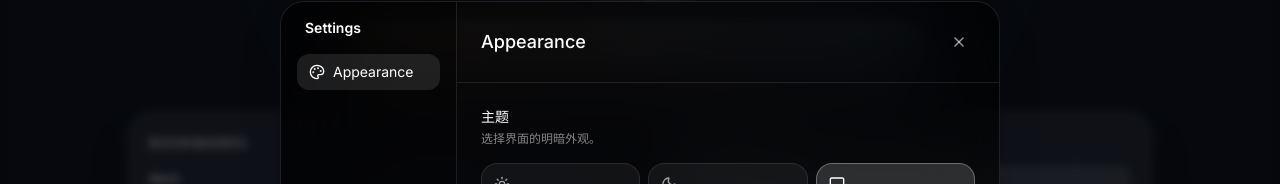
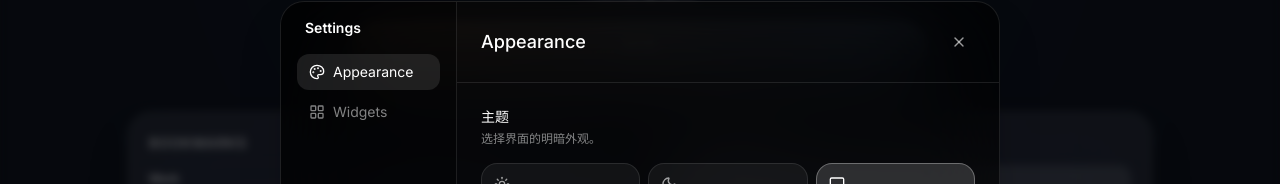
Before and after one commit to Yang-Yiming/tabstart, a React (Vite) app: page / in a window 1280 px wide. Both pictures are taken after a click on the button 1241 px from the left and 39 px from the top of the page. Shown: the part 218-402 px from the top of the page. Built offline with nearby package versions, Linux system fonts and the light colour scheme.

Commit message:
Add widget settings with overdue rollover toggle

```diff
--- /dev/null
+++ b/src/components/SettingField.tsx
@@ -0,0 +1,55 @@
+import type { WidgetSettingField } from '../widgets/types'
+import { Toggle } from './Toggle'
+
+interface SettingFieldProps {
+  field: WidgetSettingField
+  value: unknown
+  onChange: (value: boolean | string | number) => void
+}
+
+const controlClass =
+  'rounded-lg border border-white/10 bg-white/5 px-3 py-1.5 text-sm text-white outline-none transition focus:border-white/25'
+
+export function SettingField({ field, value, onChange }: SettingFieldProps) {
+  return (
+    <div className="flex items-center justify-between gap-6">
+      <div>
+        <h5 className="text-sm font-medium text-white">{field.label}</h5>
+        {field.description && <p className="mt-0.5 text-xs leading-5 text-white/50">{field.description}</p>}
+      </div>
+      {field.type === 'boolean' && <Toggle checked={Boolean(value)} onChange={onChange} />}
+      {field.type === 'select' && (
+        <select
+          value={String(value ?? field.default)}
+          onChange={(event) => onChange(event.target.value)}
+          className={controlClass}
+        >
+          {field.options.map((option) => (
+            <option key={option.value} value={option.value}>
+              {option.label}
+            </option>
+          ))}
+        </select>
+      )}
+      {field.type === 'number' && (
+        <input
+          type="number"
+          value={Number(value ?? field.default)}
+          min={field.min}
+          max={field.max}
+          step={field.step}
+          onChange={(event) => onChange(event.target.valueAsNumber)}
+          className={`${controlClass} w-24 text-right`}
+        />
+      )}
+      {field.type === 'text' && (
+        <input
+          type="text"
+          value={String(value ?? field.default)}
+          onChange={(event) => onChange(event.target.value)}
+          className={`${controlClass} w-48`}
+        />
+      )}
+    </div>
+  )
+}
--- a/src/components/SettingsPanel.tsx
+++ b/src/components/SettingsPanel.tsx
@@ -1,6 +1,10 @@
-import { Monitor, Moon, Palette, Settings, Sun, X } from 'lucide-react'
+import { LayoutGrid, Monitor, Moon, Palette, Settings, Sun, X } from 'lucide-react'
 import { useEffect, useState, type ReactNode } from 'react'
 import type { ThemeMode } from '../config/theme'
+import { widgetGroups } from '../widgets/registry'
+import { useWidgetSettings } from '../widgets/widgetSettings'
+import type { WidgetGroup } from '../widgets/types'
+import { SettingField } from './SettingField'
 
 interface SettingsPanelProps {
   theme: ThemeMode
@@ -8,7 +12,7 @@ interface SettingsPanelProps {
 }
 
 interface Category {
-  id: string
+  id: 'appearance' | 'widgets'
   name: string
   icon: ReactNode
 }
@@ -24,12 +28,18 @@ const themeOptions: Array<{
   { value: 'system', label: '跟随系统', description: '自动匹配系统设置', icon: <Monitor className="h-4 w-4" /> },
 ]
 
+const categories: Category[] = [
+  { id: 'appearance', name: 'Appearance', icon: <Palette className="h-4 w-4" /> },
+  { id: 'widgets', name: 'Widgets', icon: <LayoutGrid className="h-4 w-4" /> },
+]
+
 export function SettingsPanel({ theme, onThemeChange }: SettingsPanelProps) {
   const [open, setOpen] = useState(false)
+  const [active, setActive] = useState<'appearance' | 'widgets'>('appearance')
+  const [activeWidget, setActiveWidget] = useState<string | null>(null)
 
-  const categories: Category[] = [
-    { id: 'appearance', name: 'Appearance', icon: <Palette className="h-4 w-4" /> },
-  ]
+  const widgetList = widgetGroups.filter((group) => group.settings)
+  const activeGroup = widgetList.find((group) => group.id === activeWidget) ?? null
 
   useEffect(() => {
     if (!open) return
@@ -39,6 +49,14 @@ export function SettingsPanel({ theme, onThemeChange }: SettingsPanelProps) {
     window.addEventListener('keydown', onKeyDown)
     return () => window.removeEventListener('keydown', onKeyDown)
   }, [open])
+
+  useEffect(() => {
+    if (active === 'widgets' && !activeGroup && widgetList.length > 0) {
+      setActiveWidget(widgetList[0].id)
+    }
+  }, [active, activeGroup, widgetList])
+
+  const headerTitle = active === 'appearance' ? 'Appearance' : (activeGroup?.name ?? 'Widgets')
 
   return (
     <div className="relative">
@@ -63,21 +81,47 @@ export function SettingsPanel({ theme, onThemeChange }: SettingsPanelProps) {
               <h2 className="mb-4 px-2 text-sm font-semibold text-white">Settings</h2>
               <div className="flex flex-col gap-1">
                 {categories.map((category) => (
+                  <div key={category.id} className="flex flex-col gap-1">
                     <button
-                    key={category.id}
                       type="button"
-                    className="flex items-center gap-2 rounded-xl bg-white/10 px-3 py-2 text-sm text-white"
+                      onClick={() => setActive(category.id)}
+                      className={[
+                        'flex items-center gap-2 rounded-xl px-3 py-2 text-sm transition',
+                        active === category.id
+                          ? 'bg-white/10 text-white'
+                          : 'text-white/50 hover:bg-white/5 hover:text-white/85',
+                      ].join(' ')}
                     >
                       {category.icon}
                       {category.name}
                     </button>
+                    {category.id === 'widgets' && active === 'widgets' && widgetList.length > 0 && (
+                      <div className="ml-4 flex flex-col gap-0.5 border-l border-white/10 pl-2">
+                        {widgetList.map((group) => (
+                          <button
+                            key={group.id}
+                            type="button"
+                            onClick={() => setActiveWidget(group.id)}
+                            className={[
+                              'rounded-lg px-2 py-1.5 text-left text-xs transition',
+                              activeGroup?.id === group.id
+                                ? 'bg-white/10 text-white'
+                                : 'text-white/45 hover:bg-white/5 hover:text-white/80',
+                            ].join(' ')}
+                          >
+                            {group.name}
+                          </button>
+                        ))}
+                      </div>
+                    )}
+                  </div>
                 ))}
               </div>
             </div>
 
             <div className="flex min-h-[360px] flex-1 flex-col">
               <div className="flex items-center justify-between border-b border-white/10 p-6">
-                <h3 className="text-lg font-medium text-white">Appearance</h3>
+                <h3 className="text-lg font-medium text-white">{headerTitle}</h3>
                 <button
                   type="button"
                   onClick={() => setOpen(false)}
@@ -89,6 +133,31 @@ export function SettingsPanel({ theme, onThemeChange }: SettingsPanelProps) {
               </div>
 
               <div className="flex-1 p-6">
+                {active === 'appearance' ? (
+                  <AppearanceSection theme={theme} onThemeChange={onThemeChange} />
+                ) : activeGroup ? (
+                  <WidgetSettingsSection group={activeGroup} />
+                ) : (
+                  <p className="text-sm text-white/50">没有可配置的 widget。</p>
+                )}
+              </div>
+            </div>
+          </div>
+        </div>
+      )}
+    </div>
+  )
+}
+
+function AppearanceSection({
+  theme,
+  onThemeChange,
+}: {
+  theme: ThemeMode
+  onThemeChange: (theme: ThemeMode) => void
+}) {
+  return (
+    <>
       <div>
         <h4 className="text-sm font-medium text-white">主题</h4>
         <p className="mt-1 text-xs text-white/50">选择界面的明暗外观。</p>
@@ -122,11 +191,29 @@ export function SettingsPanel({ theme, onThemeChange }: SettingsPanelProps) {
           )
         })}
       </div>
+    </>
+  )
+}
+
+function WidgetSettingsSection({ group }: { group: WidgetGroup }) {
+  const { settings, setSetting } = useWidgetSettings(group.id)
+  const schema = group.settings
+  if (!schema) return null
+
+  return (
+    <div className="space-y-5">
+      <div>
+        <h4 className="text-sm font-medium text-white">{schema.title}</h4>
+        {schema.description && <p className="mt-1 text-xs text-white/50">{schema.description}</p>}
       </div>
-            </div>
-          </div>
-        </div>
-      )}
+      {schema.fields.map((field) => (
+        <SettingField
+          key={field.key}
+          field={field}
+          value={settings[field.key]}
+          onChange={(value) => setSetting(field.key, value)}
+        />
+      ))}
     </div>
   )
 }
--- a/src/widgets/TodoWidget.tsx
+++ b/src/widgets/TodoWidget.tsx
@@ -2,6 +2,7 @@ import { useMemo, useState } from 'react'
 import { Check, ChevronLeft, ChevronRight, Circle, Plus, Repeat2, Target, Trash2 } from 'lucide-react'
 import { WidgetCard } from '../components/WidgetCard'
 import { formatDateKey } from './activity'
+import { useWidgetSettings } from './widgetSettings'
 import {
   addDays,
   isCompleted,
@@ -31,6 +32,8 @@ function createId() {
 
 export function TodoWidget() {
   const [store, setStore] = useTodoStore()
+  const { settings } = useWidgetSettings('todo')
+  const carryOverOverdue = Boolean(settings.carryOverOverdue)
   const [view, setView] = useState<View>('daily')
   const [adding, setAdding] = useState(false)
   const [draft, setDraft] = useState('')
@@ -44,11 +47,15 @@ export function TodoWidget() {
       const todayKey = formatDateKey(new Date())
       const selectedKey = formatDateKey(selectedDate)
       return store.items
-        .filter((item) => isScheduledForDate(item, selectedDate) || (selectedKey === todayKey && isOverdue(item)))
+        .filter(
+          (item) =>
+            isScheduledForDate(item, selectedDate) ||
+            (selectedKey === todayKey && carryOverOverdue && isOverdue(item)),
+        )
         .sort((a, b) => Number(isOverdue(b)) - Number(isOverdue(a)))
     }
     return store.items.filter((item) => item.horizon === view)
-  }, [selectedDate, store.items, view])
+  }, [carryOverOverdue, selectedDate, store.items, view])
 
   const addItem = () => {
     const title = draft.trim()
--- a/src/widgets/index.ts
+++ b/src/widgets/index.ts
@@ -1,2 +1,4 @@
 export { widgetGroups, variantByKey, variantKey, resolveVariant, canonicalKey } from './registry'
-export type { WidgetId, WidgetGroup, WidgetVariant, ResolvedVariant, WidgetProps } from './types'
+export { useWidgetSettings, widgetSettingsSchema, widgetSettingsDefaults, WIDGET_SETTINGS_KEY } from './widgetSettings'
+export type { WidgetId, WidgetGroup, WidgetVariant, ResolvedVariant, WidgetProps, WidgetSettingField } from './types'
+export type { WidgetSettings, WidgetSettingsState, WidgetSettingValue } from './widgetSettings'
--- a/src/widgets/registry.ts
+++ b/src/widgets/registry.ts
@@ -38,6 +38,19 @@ export const widgetGroups: WidgetGroup[] = [
     id: 'todo',
     name: 'Tasks',
     variants: [{ id: 'default', label: 'Today', component: Todo, defaultW: 2, defaultH: 2, minW: 2, minH: 2 }],
+    settings: {
+      title: 'Tasks',
+      description: 'Manage tasks, goals and how overdue items are handled.',
+      fields: [
+        {
+          type: 'boolean',
+          key: 'carryOverOverdue',
+          label: '逾期任务顺延到当天',
+          description: '未完成的过期任务会自动出现在今天的列表中，直到完成。',
+          default: true,
+        },
+      ],
+    },
   },
   {
     id: 'pomodoro',
--- /dev/null
+++ b/src/widgets/widgetSettings.ts
@@ -0,0 +1,32 @@
+import { useLocalStorage } from '../hooks/useLocalStorage'
+import { widgetGroups } from './registry'
+
+export const WIDGET_SETTINGS_KEY = 'homepage-widget-settings-v1'
+
+export type WidgetSettingValue = boolean | string | number
+export type WidgetSettings = Record<string, WidgetSettingValue>
+export type WidgetSettingsState = Record<string, WidgetSettings>
+
+export function widgetSettingsSchema(widgetId: string) {
+  return widgetGroups.find((group) => group.id === widgetId)?.settings ?? null
+}
+
+export function widgetSettingsDefaults(widgetId: string): WidgetSettings {
+  const schema = widgetSettingsSchema(widgetId)
+  if (!schema) return {}
+  return Object.fromEntries(schema.fields.map((field) => [field.key, field.default]))
+}
+
+export function useWidgetSettings(widgetId: string) {
+  const [state, setState] = useLocalStorage<WidgetSettingsState>(WIDGET_SETTINGS_KEY, {})
+  const settings: WidgetSettings = { ...widgetSettingsDefaults(widgetId), ...(state[widgetId] ?? {}) }
+
+  const setSetting = (key: string, value: WidgetSettingValue) => {
+    setState((prev) => ({
+      ...prev,
+      [widgetId]: { ...(prev[widgetId] ?? {}), [key]: value },
+    }))
+  }
+
+  return { settings, setSetting }
+}
```
Also changed, not shown: src/components/Toggle.tsx (added, +26 -0 lines), src/widgets/types.ts (+27 -0 lines). Lines whose indentation alone changed are shown as unchanged.
